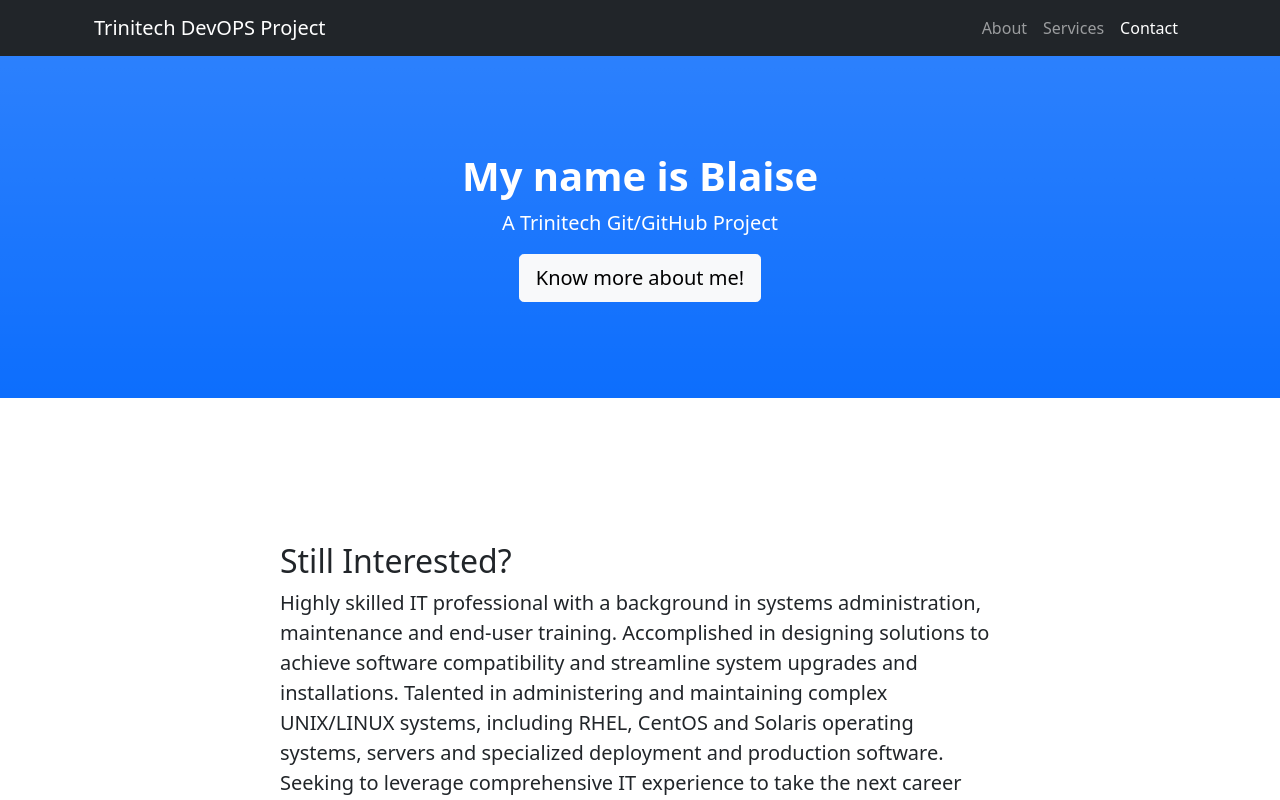
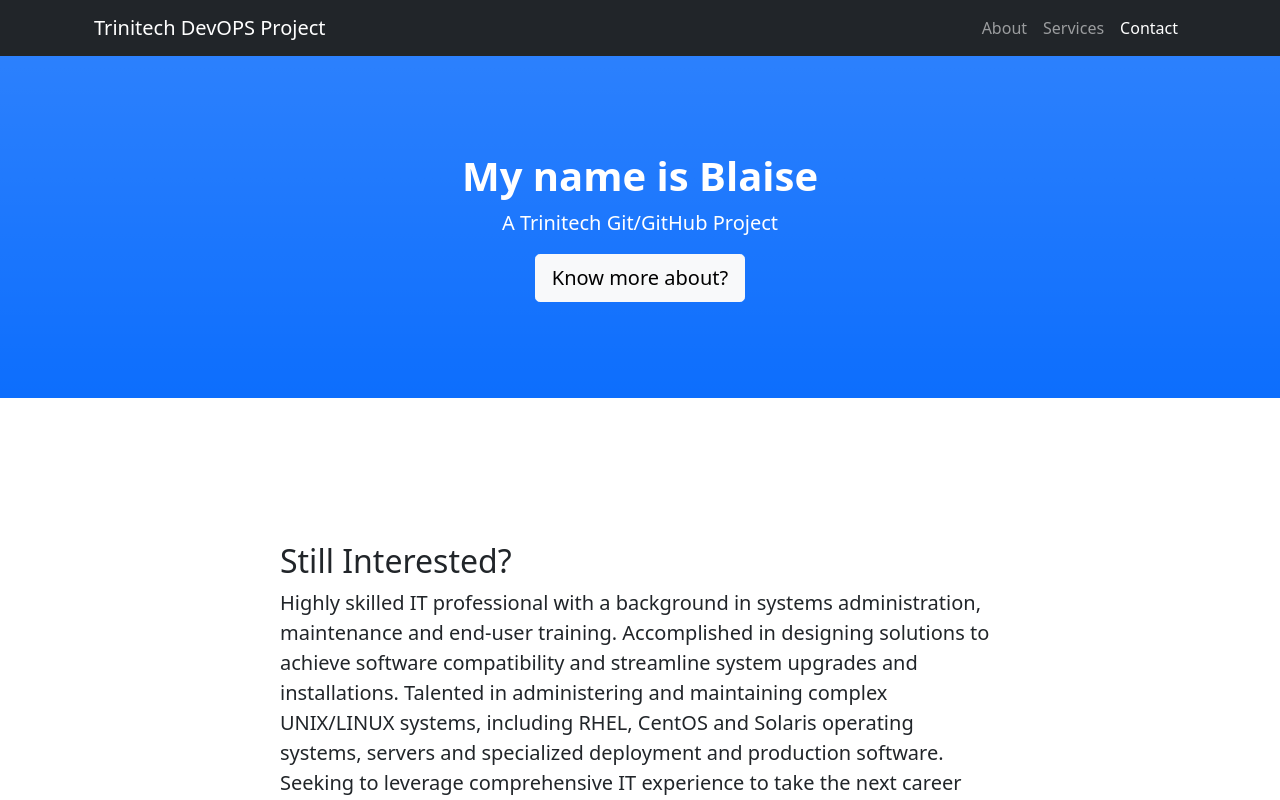
Before and after one commit to didiblaise/mywebsite, a plain HTML site: page index.html in a window 1280 px wide. Shown: the top 800 px of the page. Drawn offline with nearby package versions, Linux system fonts and the light colour scheme.

Commit message:
the mark

```diff
--- a/index.html
+++ b/index.html
@@ -32,7 +32,7 @@
             <div class="container px-4 text-center">
                 <h1 class="fw-bolder">My name is Blaise</h1>
                 <p class="lead">A Trinitech Git/GitHub Project</p>
-                <a class="btn btn-lg btn-light" href="#about">Know more about me!</a>
+                <a class="btn btn-lg btn-light" href="#about">Know more about?</a>
             </div>
     <!---------------------------------------------------------------------------------------->
 
```
